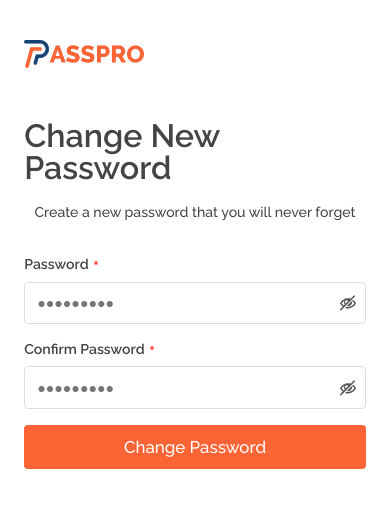
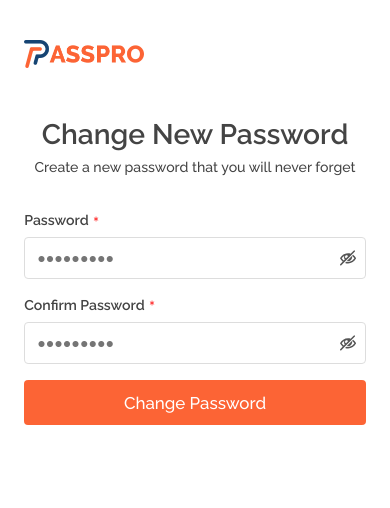
Before and after one commit to idowudamolaolatunji/web-passpro, a React (Vite) app: page /change-password in a window 390 px wide. Shown: the top 508 px of the page. Built offline with nearby package versions, Linux system fonts and the light colour scheme.

Commit message:
committing changes

```diff
--- a/src/auth/auth.css
+++ b/src/auth/auth.css
@@ -288,7 +288,12 @@
         padding: 2.4rem 0;
         box-shadow: unset;
     }
+    .form--top {
+        gap: 1.2rem;
+        text-align: center;
+    }
     .form--heading {
-        text-align: left;
+        text-align: center;
+        font-size: 2.8rem;
     }
 }
```
